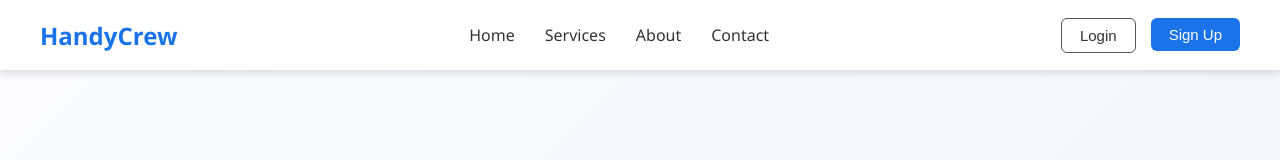
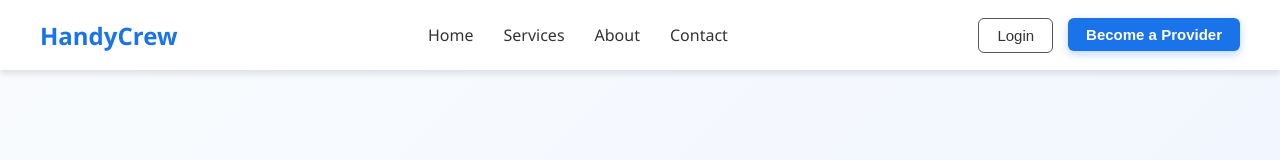
Before and after one commit to mudabirkowsar/HandyCrew-Web-MERN-Stack-, a React (Vite) app in the folder client/: page / in a window 1280 px wide. Shown: the top 160 px of the page. Built offline with nearby package versions, Linux system fonts and the light colour scheme.

Commit message:
updates navbar styling and structure

```diff
--- a/client/src/components/Navbar.css
+++ b/client/src/components/Navbar.css
@@ -29,7 +29,7 @@
   list-style: none;
   display: flex;
   gap: 30px;
-  flex-wrap: wrap; /* Prevent overflow */
+  flex-wrap: wrap;
 }
 
 .navbar-links li a {
@@ -48,7 +48,7 @@
 .navbar-buttons {
   display: flex;
   gap: 15px;
-  flex-shrink: 0; /* Prevent buttons from squishing */
+  flex-shrink: 0;
 }
 
 .btn {
@@ -56,14 +56,16 @@
   border-radius: 6px;
   font-size: 15px;
   cursor: pointer;
-  transition: 0.3s;
+  transition: all 0.3s ease;
   font-weight: 500;
-  white-space: nowrap; /* Prevent text breaking */
+  white-space: nowrap;
+  border: none;
 }
 
+/* Login / Signup Button */
 .btn.login {
+  background: transparent;
   border: 1px solid #555;
-  background: transparent;
   color: #333;
 }
 
@@ -71,14 +73,18 @@
   background: #f2f2f2;
 }
 
-.btn.signup {
-  border: none;
+/* Become Provider CTA */
+.btn.provider {
   background: #1a73e8;
-  color: white;
+  color: #fff;
+  font-weight: 600;
+  box-shadow: 0 3px 8px rgba(26, 115, 232, 0.3);
 }
 
-.btn.signup:hover {
+.btn.provider:hover {
   background: #1666cc;
+  transform: translateY(-2px);
+  box-shadow: 0 5px 12px rgba(26, 115, 232, 0.4);
 }
 
 /* Responsive Fix */
--- a/client/src/components/Navbar.jsx
+++ b/client/src/components/Navbar.jsx
@@ -1,5 +1,5 @@
 import React from "react";
-import { Link } from "react-router-dom"; // Use Link for SPA navigation
+import { Link } from "react-router-dom";
 import "./Navbar.css";
 
 export default function Navbar() {
@@ -18,8 +18,12 @@ export default function Navbar() {
 
             {/* Buttons */}
             <div className="navbar-buttons">
-                <Link to="/login"><button className="btn login">Login</button></Link>
-                <Link to="/signup"><button className="btn signup">Sign Up</button></Link>
+                <Link to="/login">
+                    <button className="btn login">Login</button>
+                </Link>
+                <Link to="/provider">
+                    <button className="btn provider">Become a Provider</button>
+                </Link>
             </div>
         </nav>
     );
```
